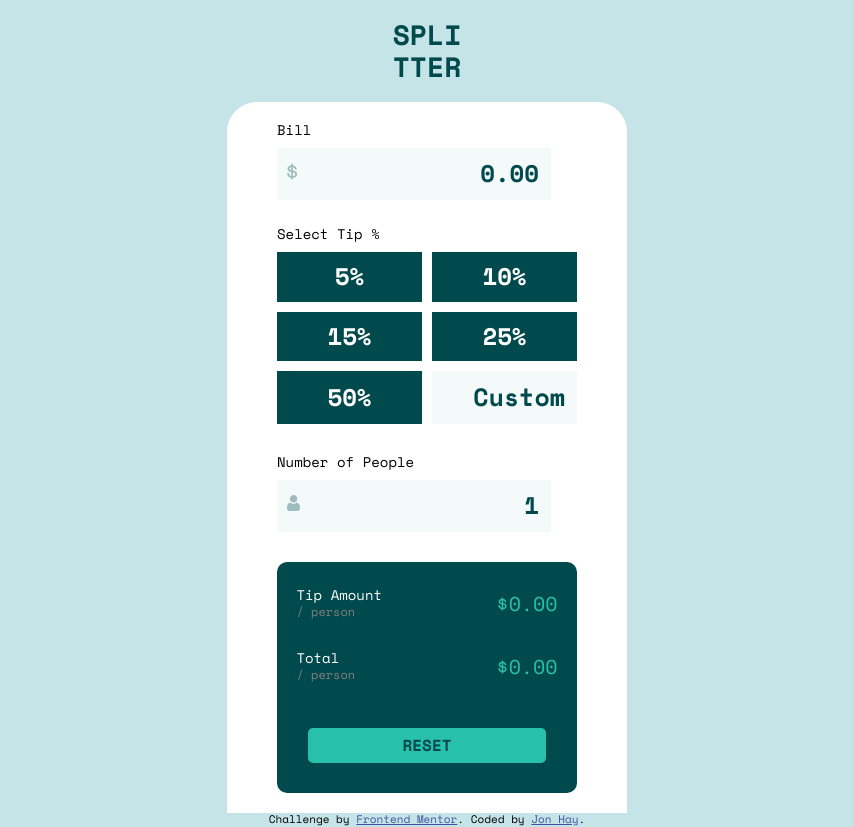
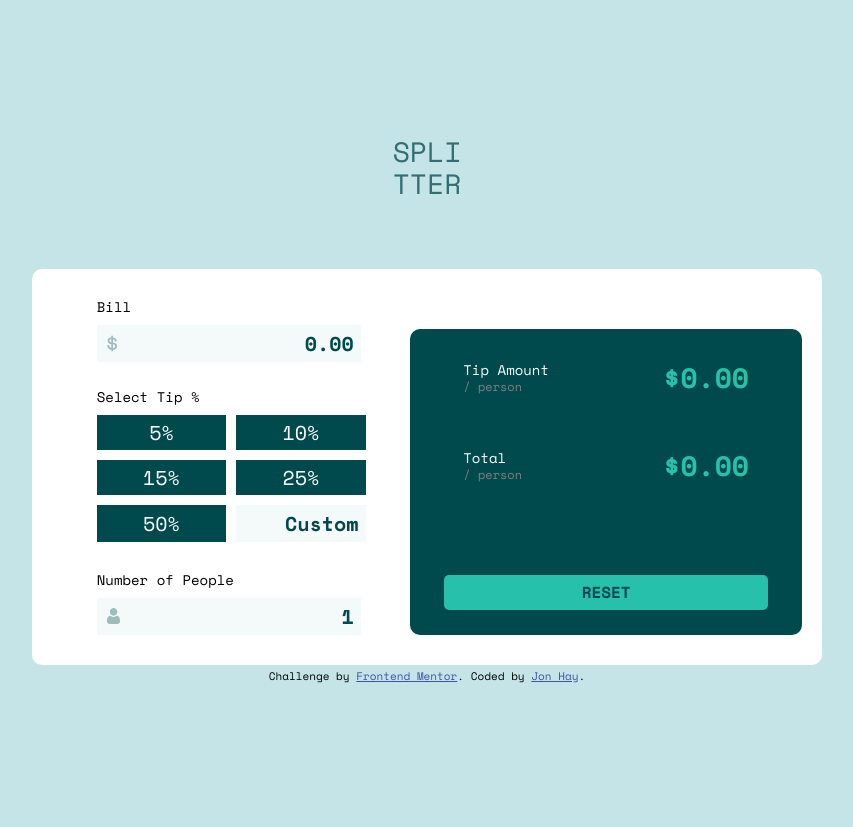
Before and after one commit to jonhayjr/tip-calculator-component, a plain HTML site: page index.html in a window 1536 px wide. Shown: the whole page, without its empty margins (341-1194 px from the left). After the commit the page ends 800 px from the top, so only its background shows below. Drawn offline with nearby package versions, Linux system fonts and the light colour scheme.

Commit message:
Updated layout for desktop to match mockup

```diff
--- a/css/styles.css
+++ b/css/styles.css
@@ -59,6 +59,11 @@ button {
     text-transform: uppercase;
     color: hsl(183, 100%, 15%);
     font-size: 14px;
+}
+
+.header__heading {
+    font-weight: 400;
+    opacity: 0.75;
 }
 
 /*Main*/
@@ -174,7 +179,7 @@ button {
 .tip-calculation {
     background-color: hsl(183, 100%, 15%);
     margin: 30px auto 0 auto;
-    width: 70%;
+    width: 75%;
     padding: 10px;
     border-radius: 10px;
 }
@@ -230,6 +235,7 @@ button {
 .footer {
     font-size: 11px;
     text-align: center;
+    margin-top: 5px;
 }
 
 .footer__link {
@@ -239,3 +245,57 @@ button {
 /* =================================
     Media Queries
   ==================================== */
+  @media (min-width: 1440px) {
+     .container {
+         max-width: 750px;
+         height: 100vh;
+     }
+
+     .main {
+         display: flex;
+         padding: 30px 20px;
+         border-radius: 10px;
+     }
+
+     /*Header*/
+
+     .header {
+         margin-bottom: 50px;
+     }
+
+     #bill,
+     #person-count,
+     #custom,
+     .tip-button {
+         padding: 5px;
+         font-size: 20px;
+         font-weight: 400;
+     }
+
+    .bill-input-group img,
+    .num-of-people-input-group img {
+        margin-left: 10px;
+        margin-top: 10px;
+    }
+
+    .tip-calculation {
+        padding: 5px;
+        display: flex;
+        flex-direction: column;
+        align-items: center;
+        justify-content: space-between;
+    }
+
+    .tip-amount-section__value,
+    .person-total-section__value {
+        font-size: 28px;
+        font-weight: 700;
+    }
+
+    .btn-reset {
+        justify-content: flex-end;
+    }
+
+
+
+  }
--- a/index.html
+++ b/index.html
@@ -16,6 +16,7 @@
     <h1 class="header__heading">Spli<br>tter</h1>
   </header>
   <main class="main">
+    <div class="input-section">
       <div class="bill-amount">
         <label for="bill" class="bill-amount__label">Bill</label>
         <div class="bill-input-group">
@@ -41,7 +42,9 @@
           <input type="text" name="person-count" id="person-count" placeholder=1>
         </div>
       </div>
+    </div>
     <div class="tip-calculation">
+      <div class="tip-calculation__section">
         <div class="tip-amount-section">
           <p class="tip-amount-section__label">Tip Amount<br><span class="person-span">/ person</span></p>
           <p class="tip-amount-section__value">$0.00</p>
@@ -50,6 +53,7 @@
         <div class="person-total-section">
           <p class="person-amount__label">Total<br><span class="person-span">/ person</span></p>
           <p class="person-total-section__value">$0.00</p>
+        </div>
       </div>
       <button type="submit" class="btn btn-reset">RESET</button>
     </div>
```
Lines whose indentation alone changed are shown as unchanged.
